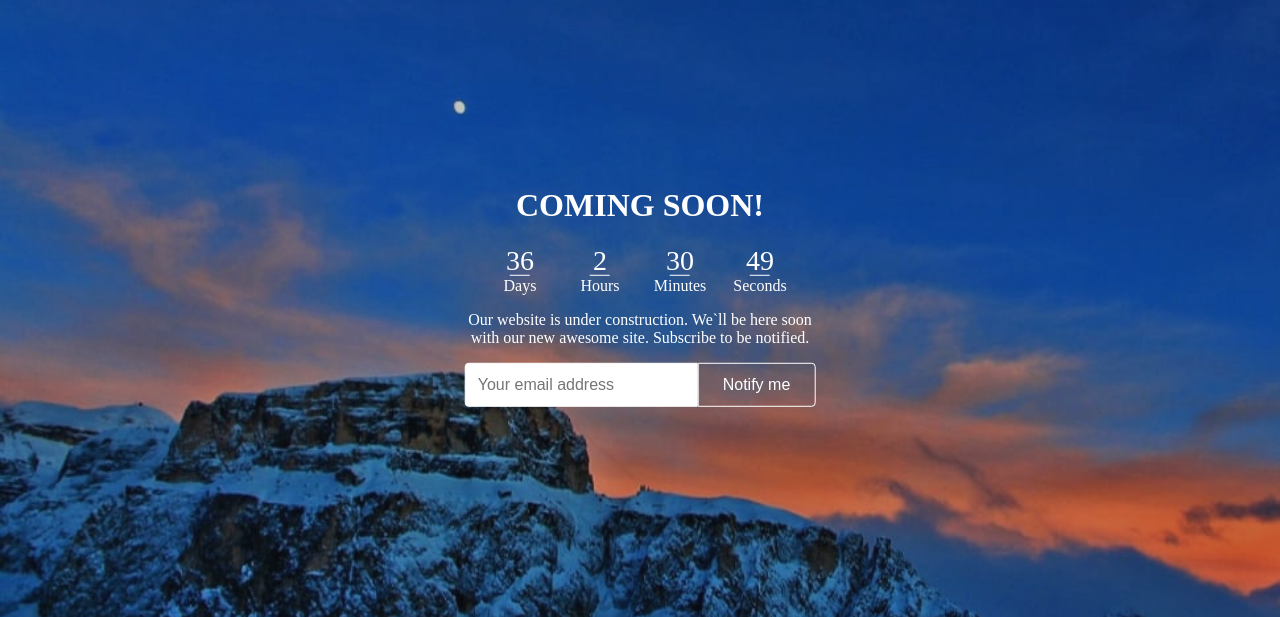
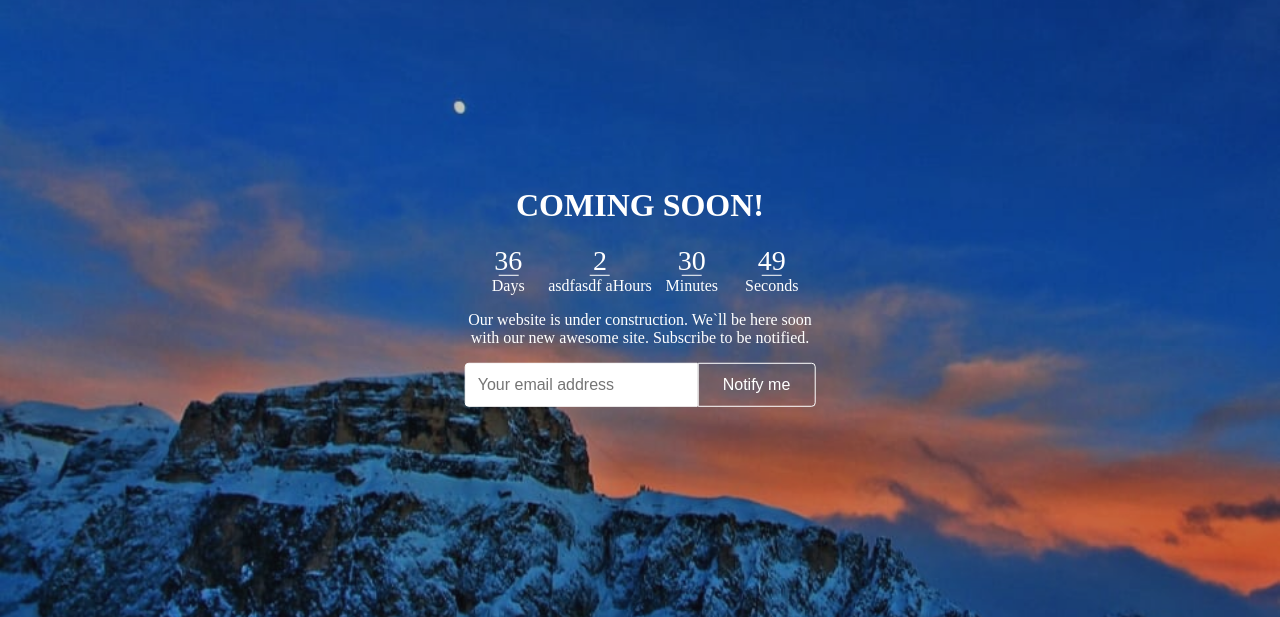
Before and after one commit to ivanbautista/ivanbautista.dev, a plain HTML site: page index.html in a window 1280 px wide. Shown: the part 103-720 px from the top of the page. Drawn offline with Linux system fonts and the light colour scheme.

Commit message:
SSh Test 1.1

```diff
--- a/index.html
+++ b/index.html
@@ -3,7 +3,7 @@
 
 <head>
   <meta charset="UTF-8">
-  <title>Ivan Bautista</title>
+  <title>n Bautista</title>
   <meta name="viewport" content="width=device-width, initial-scale=1">
 
 	<link href="https://fonts.googleapis.com/css?family=Roboto+Mono|Space+Mono&display=swap" rel="stylesheet">
@@ -31,7 +31,7 @@
 
       <div class="countdown__hours">
         <div class="number"></div>
-        <span class>Hours</span>
+        <span class>asdfasdf aHours</span>
       </div>
 
       <div class="countdown__minutes">
```
Also changed, not shown: something.txt (added).
